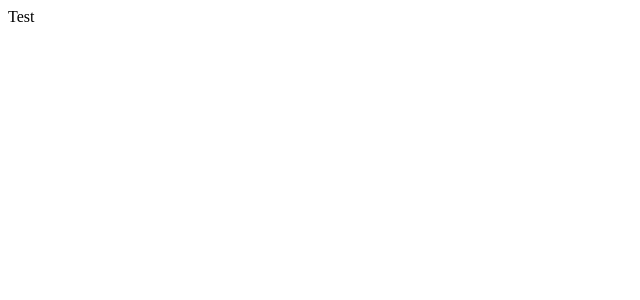
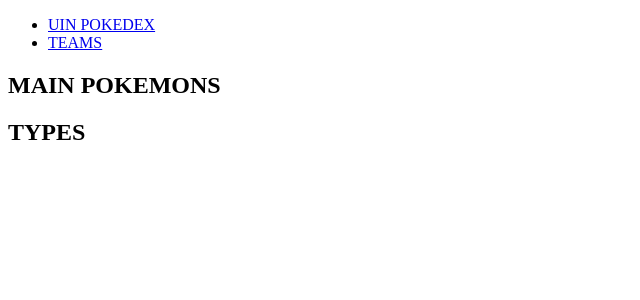
Before and after one commit to Sonus1999/GruppeEksamen2024, a React (Vite) app in the folder frontend/: page / in a window 1280 px wide. Shown: the top 300 px of the page, without its empty margins (0-640 px from the left). Built offline with nearby package versions, Linux system fonts and the light colour scheme.

Commit message:
satt opp routing
satt opp routing og layout+home komponentene slik at de vises når siden lastes inn

```diff
--- a/frontend/src/App.jsx
+++ b/frontend/src/App.jsx
@@ -1,11 +1,18 @@
 import { useState } from 'react'
+import Layout from './components/Layout'
+import Home from './components/Home'
+import { Routes, Route } from 'react-router-dom'
 
 function App() {
   const [count, setCount] = useState(0)
 
   return (
     <>
-     Test
+    <Layout>
+      <Routes>
+        <Route index element={<Home />}/>
+      </Routes>
+    </Layout>
     </>
   )
 }
--- a/frontend/src/components/Home.jsx
+++ b/frontend/src/components/Home.jsx
@@ -0,0 +1,12 @@
+export default function Home(){
+    return(
+        <>
+        <section>
+            <h1>MAIN POKEMONS</h1>
+        </section>
+        <section>
+            <h2>TYPES</h2>
+        </section>
+        </>
+    )
+}
--- a/frontend/src/components/Layout.jsx
+++ b/frontend/src/components/Layout.jsx
@@ -0,0 +1,20 @@
+import { Link } from "react-router-dom";
+
+
+export default function Layout({children}){
+    return(
+        <>
+        <header>
+            <nav>
+                <ul>
+                    <li><Link to="/">UIN POKEDEX</Link></li>
+                    <li><Link to="/teams">TEAMS</Link></li>
+                </ul>
+            </nav>
+        </header>
+        <main>
+        {children}
+        </main>
+        </>
+    )
+}
```
